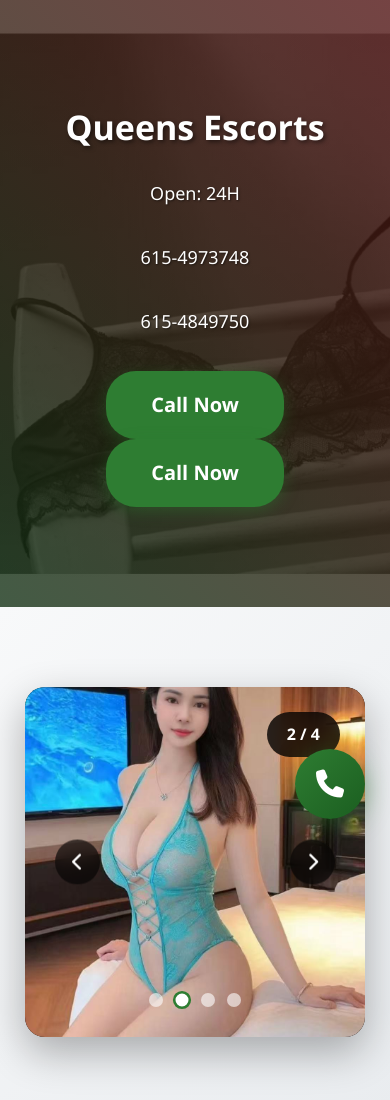
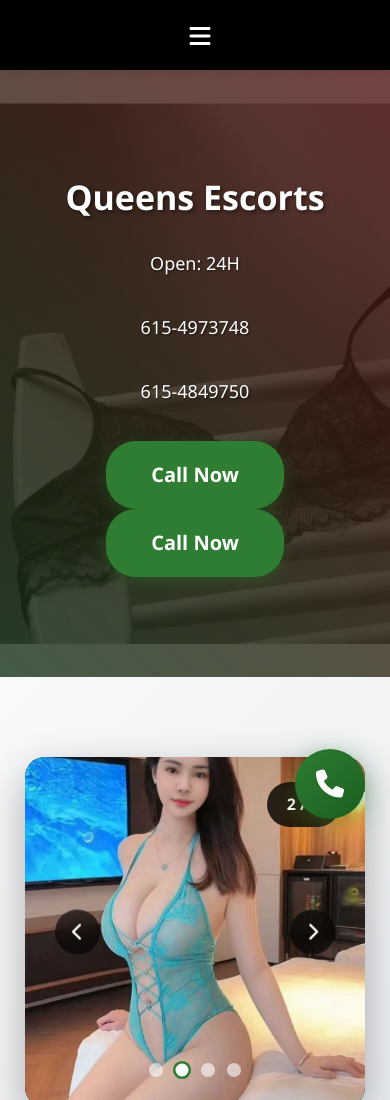
Before and after one commit to liuy-111/house, a plain HTML site: page 1.html in a window 390 px wide. Shown: the top 1100 px of the page. Drawn offline with Linux system fonts and the light colour scheme.

Commit message:
Update 1.html

```diff
--- a/1.html
+++ b/1.html
@@ -619,6 +619,21 @@
     </style>
 </head>
 <body>
+     <!-- Header -->
+    <header>
+        <div class="container header-container">
+            <div class="logo">
+                <img src="" alt="" class="logo-img">
+                <h1><!-- 店名--></h1>
+            </div>
+            <button class="menu-toggle" id="menuToggle">
+                <i class="fas fa-bars"></i>
+            </button>
+            <nav>
+
+            </nav>
+        </div>
+    </header>
     <!-- Hero Section -->
     <section class="hero">
         <div class="container">
```
